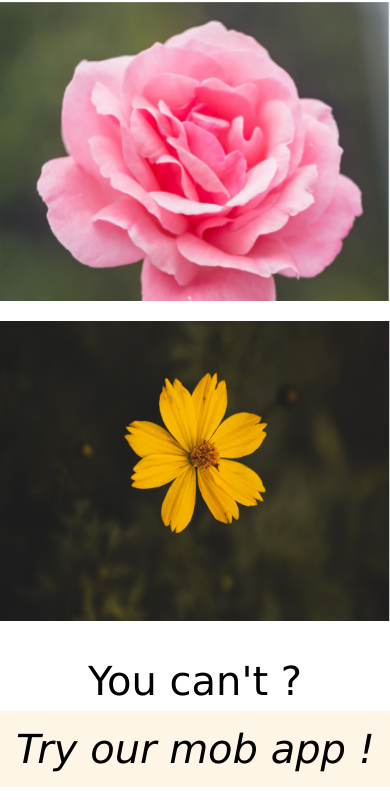
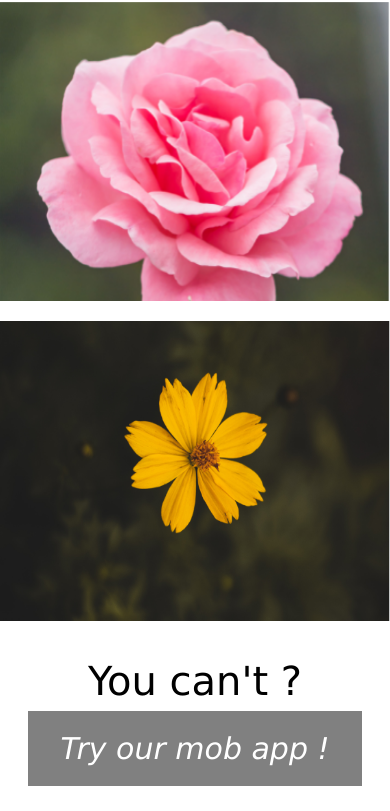
Before and after one commit to jujuhs/jujuhs.github.io, a plain HTML site: page index.html in a window 390 px wide. Shown: the part 613-1424 px from the top of the page. Drawn offline with nearby package versions, Linux system fonts and the light colour scheme.

Commit message:
modif pour smartphone dernière

```diff
--- a/css/main.css
+++ b/css/main.css
@@ -11,12 +11,13 @@ padding-top:10px;
 padding-bottom:15px;
 text-align: center;
 box-sizing: Border_box;
-height: 100%;
+width: 100%;
 background-clip:border-box;
 }
 
 
 #sous-titre{
+width:100%;
 font-size:30px;
 
 padding-top:7px;
@@ -71,7 +72,7 @@ font-size:40px;
 padding-top:20px;
 padding-bottom: 5px;
 text-align: center;
-weight:100%;
+width:100%;
 }
 
 .phototest{
@@ -79,3 +80,14 @@ margin:10px;
 margin-left:auto;
 margin-right:auto;
 }
+.button {
+  background-color: grey;
+  border: none;
+  color: white;
+  padding: 15px 32px;
+  text-align: center;
+  text-decoration: none;
+  display: inline-block;
+  margin-bottom:20px;
+  font-size: 30px;
+}
--- a/index.html
+++ b/index.html
@@ -32,7 +32,7 @@
 
 		<div id="reponse"> <p> You can't ?</p>
 			<p>
-		<a href="#" class="w3-button w3-sand"><i>Try our mob app !</i></a>
+		<a class="button" href="#"><i>Try our mob app !</i></a>
 			</p>
 		</div>
 
```
